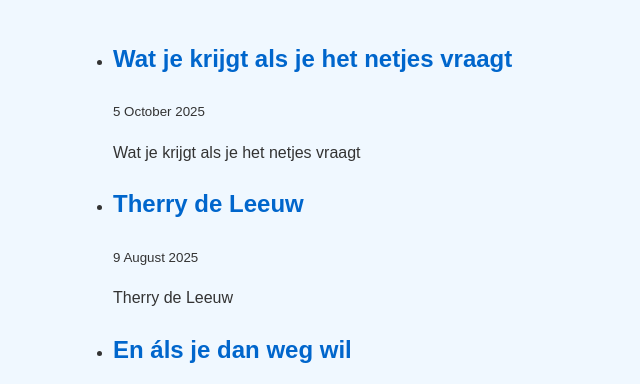
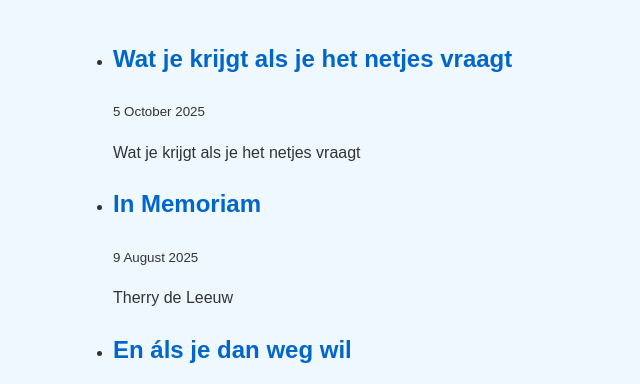
Before and after one commit to Klikblitser/VBBSKW, a Jekyll site: the page built from blog.html, in a window 1280 px wide. Shown: the top 384 px of the page, without its empty margins (167-807 px from the left). Built offline with Jekyll 4.4.1, drawn with Linux system fonts in a browser that asks for light colours.

```diff
--- a/_posts/2025-08-09-In Memoriam.md
+++ b/_posts/2025-08-09-In Memoriam.md
@@ -1,6 +1,6 @@
 ---
 layout: post
-title: "Therry de Leeuw"
+title: "In Memoriam"
 date: 2025-08-09
 thumbnail: "/assets/images/Therry%20de%20Leeuw.jpg"
 ---
```
